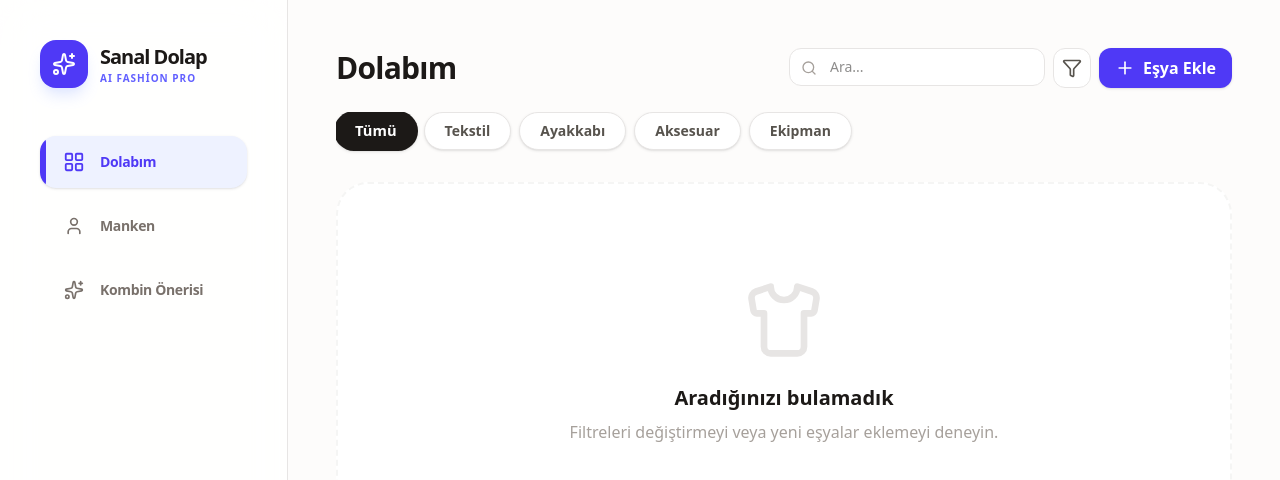
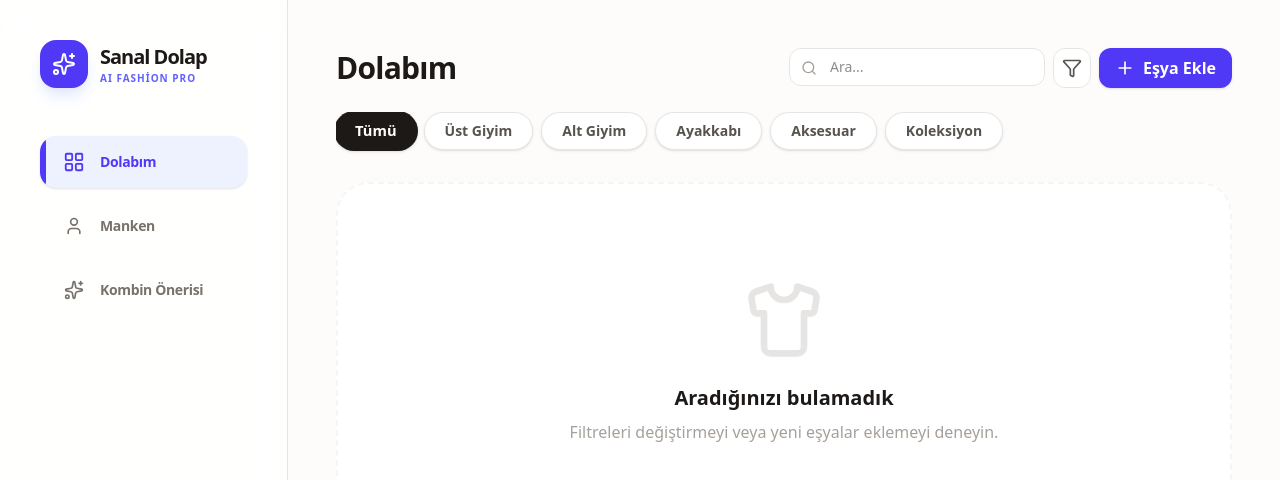
Before and after one commit to sinanboyraci/sanal-dolap, a React (Vite) app: page / in a window 1280 px wide. Shown: the top 480 px of the page. Built offline with nearby package versions, Linux system fonts and the light colour scheme.

Commit message:
feat: Brooks Brothers inspired categories with separated top/bottom clothing

```diff
--- a/src/types.ts
+++ b/src/types.ts
@@ -1,8 +1,9 @@
 export const WARDROBE_CATEGORIES = {
-  'Tekstil': ['T-Shirt', 'Gömlek', 'Teknik Üst', 'Polo T-shirt', 'Mont', 'Polar Üst', 'Yağmurluk', 'Pantolon', 'Sweatshirt', 'Softshell', 'Tulum', 'Şort', 'Deniz Şortu', 'Yelek', 'İç Giyim', 'Kaban', 'Palto', 'Trençkot', 'Ceket', 'Bluz', 'Kazak', 'Hırka', 'Triko', 'Tişört', 'Etek', 'Jean', 'Tayt', 'Elbise'],
-  'Ayakkabı': ['Ayakkabı', 'Bot', 'Terlik', 'Topuklu Ayakkabı', 'Sneaker', 'Çizme', 'Babet', 'Loafer', 'Sandalet'],
-  'Aksesuar': ['Şapka', 'Çorap', 'Bere', 'Eldiven', 'Şal', 'Eşarp', 'Kemer', 'Cüzdan', 'Takı', 'Gözlük', 'Çanta', 'Omuz Çantası', 'Çapraz Çanta', 'El Çantası', 'Sırt Çantası', 'Portföy & Abiye Çanta'],
-  'Ekipman': ['Çanta', 'Termos', 'Kamp Ekipmanları']
+  'Üst Giyim': ['Kaban', 'Mont', 'Triko Mont', 'Ceket', 'Kazak', 'Gömlek', 'T-Shirt', 'Hırka', 'Sweatshirt', 'Polo T-Shirt', 'Yelek', 'Takım Elbise', 'Smokin'],
+  'Alt Giyim': ['Pantolon', 'Şort', 'Mayo', 'Boxer'],
+  'Ayakkabı': ['Loafer', 'Klasik Ayakkabı', 'Bot'],
+  'Aksesuar': ['Çanta', 'Kemer', 'Kravat', 'Çorap', 'Mendil', 'Parfüm', 'Atkı'],
+  'Koleksiyon': ['Performans Serisi', 'Keten Koleksiyonu', 'Non-Iron Gömlek', 'Deri Koleksiyonu', 'Kaşmir Koleksiyonu', 'İpek Koleksiyonu']
 } as const;
 
 export type Category = keyof typeof WARDROBE_CATEGORIES;
```
